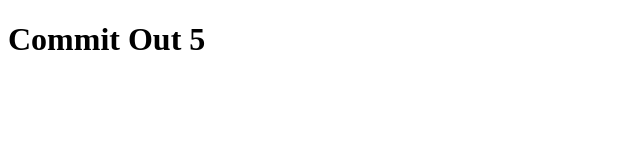
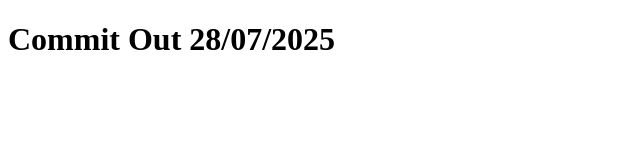
Before and after one commit to LuccasStefani/bdg_pay_atualiza-es, a plain HTML site: page index.html in a window 1280 px wide. Shown: the whole page, without its empty margins (0-640 px from the left). Drawn offline with Linux system fonts and the light colour scheme.

Commit message:
commite 280725

```diff
--- a/index.html
+++ b/index.html
@@ -6,6 +6,6 @@
     <title>Document</title>
 </head>
 <body>
-    <h1>Commit Out 5</h1>
+    <h1>Commit Out 28/07/2025</h1>
 </body>
 </html>
```
